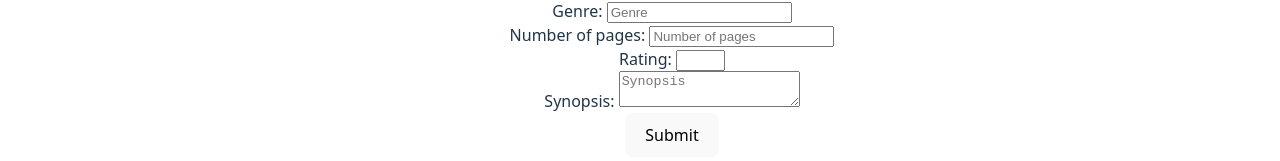
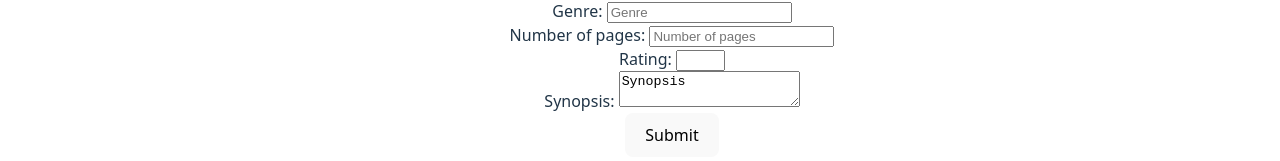
Before and after one commit to niashalise/codesquad-comics-client, a React (Vite) app: page / in a window 1280 px wide. Shown: the part 1549-1710 px from the top of the page. Built offline with nearby package versions, Linux system fonts and the light colour scheme.

Commit message:
Wrapped elements in main element in Admin.jsx. Added defaultValue to textarea element in Create.jsx

```diff
--- a/src/components/Admin.jsx
+++ b/src/components/Admin.jsx
@@ -1,6 +1,5 @@
-import { useState, useEffect } from 'react';
-import booksData from '../data/data/books'
-
+import { useState, useEffect } from "react";
+import booksData from "../data/data/books";
 
 function Admin() {
     const [books, setBook] = useState([]);
@@ -11,9 +10,12 @@ function Admin() {
     }, []);
 
     return (
-        <>
+    <main>
         <h2>ADMIN PAGE</h2>
-        <button type="button" className="add-comic">ADD NEW COMIC</button><br />
+        <button type="button" className="add-comic">
+        ADD NEW COMIC
+        </button>
+        <br />
         <br />
         <table className="comic-selection">
             <thead>
@@ -37,8 +39,8 @@ function Admin() {
                 ))}
             </tbody>
         </table>
-        </>
-    )
+    </main>
+    );
 }
 
 export default Admin;
--- a/src/components/Create.jsx
+++ b/src/components/Create.jsx
@@ -54,13 +54,15 @@ function Create() {
                     </div>
                     <div>
                         <label htmlFor="synopsis">Synopsis: </label>
-                        <textarea name="synopsis" rows="2" cols="20" placeholder="Synopsis" required></textarea>
+                        <textarea name="synopsis" rows="2" cols="20" defaultValue={"Synopsis"} required></textarea>
                     </div>
-                    <div><button type="submit" className="submit-btn">Submit</button></div>
+                    <div>
+                        <button type="submit" className="submit-btn">Submit</button>
+                    </div>
                 </div>
             </form>
         </main>
-    )
+    );
 }
 
 export default Create;
```
Lines whose indentation alone changed are shown as unchanged.
